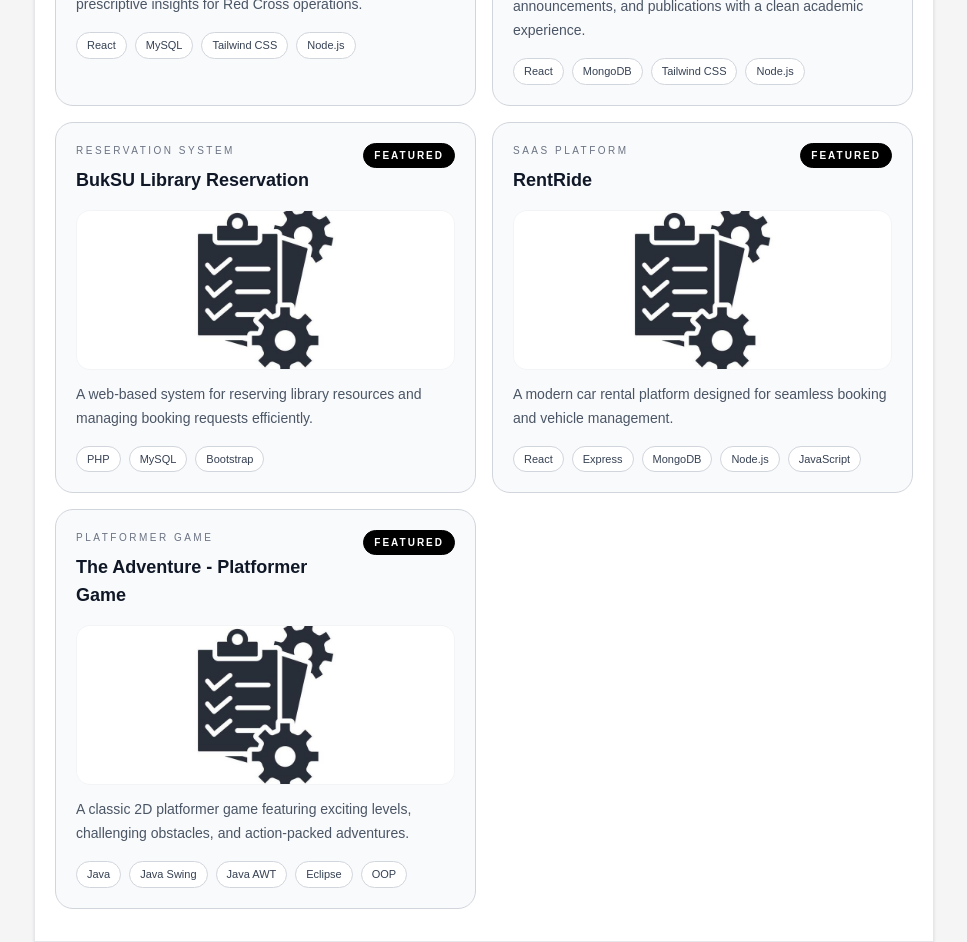
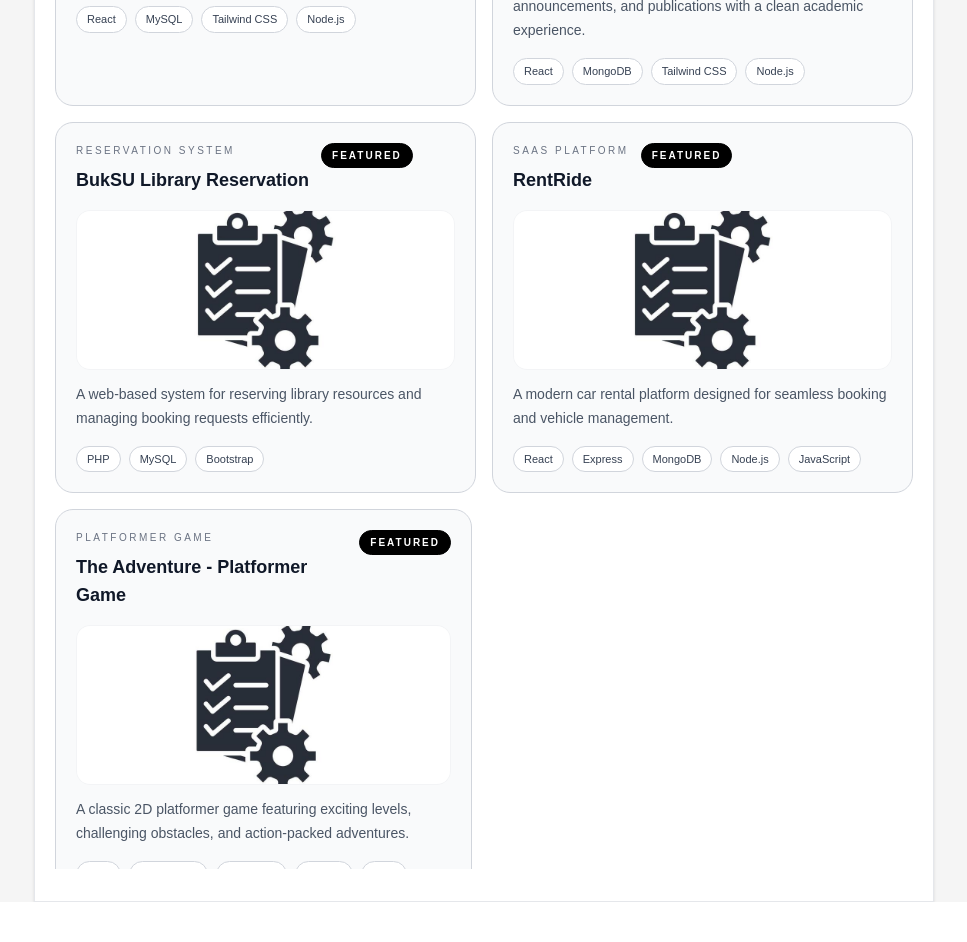
Before and after one commit to pauljohn495/My-Portfolio, a React (Vite) app in the folder frontend/: page / in a window 1280 px wide. Shown: the part 1240-2182 px from the top of the page, without its empty margins (156-1123 px from the left). After the commit the page ends 2142 px from the top, so only its background shows below. Built offline with nearby package versions, Linux system fonts and the light colour scheme; a web font is replaced by a local one.

Commit message:
Add Verical & Horizontal container

```diff
--- a/frontend/src/pages/home.jsx
+++ b/frontend/src/pages/home.jsx
@@ -70,6 +70,46 @@ const Home = () => {
   const panelClass = isDarkMode ? 'border-gray-700 bg-[#1f1f1f]' : 'border-gray-200 bg-white'
   const pillClass = isDarkMode ? 'border-gray-600 bg-gray-800 text-gray-200' : 'border-gray-300 bg-white text-gray-700'
   const softBadgeClass = isDarkMode ? 'border-gray-600 bg-gray-800/80 text-gray-300' : 'border-black/10 bg-black/5 text-gray-600'
+  const featuredProjects = personalProjects.slice(0, 4)
+  const overflowProjects = personalProjects.slice(4)
+
+  const renderProjectCard = (project) => (
+    <button
+      key={project.title}
+      type="button"
+      onClick={() => openProjectModal(project)}
+      className={`flex h-full min-h-[320px] flex-col rounded-2xl border p-5 text-left transition duration-200 hover:-translate-y-1 hover:shadow-sm focus:outline-none focus:ring-2 ${isDarkMode ? 'border-gray-700 bg-[#222222] focus:ring-gray-500' : 'border-gray-300 bg-gray-50 focus:ring-black/20'}`}
+    >
+      <div className="flex items-start justify-between gap-3">
+        <div>
+          <p className={`text-[10px] uppercase tracking-[0.25em] ${mutedTextClass}`}>{project.type}</p>
+          <h2 className={`mt-2 text-lg font-semibold ${headingTextClass}`}>{project.title}</h2>
+        </div>
+        <span className="rounded-full border border-black bg-black px-2.5 py-1 text-[10px] font-semibold uppercase tracking-[0.2em] text-white">
+          Featured
+        </span>
+      </div>
+
+      <img
+        src={getProjectImage(project.image)}
+        alt={project.title}
+        className={`mt-4 h-40 w-full rounded-xl border object-cover ${borderClass}`}
+      />
+
+      <p className={`mt-3 text-sm leading-6 ${bodyTextClass}`}>{project.description}</p>
+
+      <div className="mt-4 flex flex-wrap gap-2">
+        {project.stack.map((tech) => (
+          <span
+            key={tech}
+            className={`rounded-full border px-2.5 py-1 text-[11px] font-medium ${pillClass}`}
+          >
+            {tech}
+          </span>
+        ))}
+      </div>
+    </button>
+  )
 
   return (
     <div className={`min-h-screen font-sans transition-colors duration-300 ${isDarkMode ? 'bg-[#121212] text-gray-100' : 'bg-[#f5f5f5] text-black'}`}>
@@ -229,44 +269,28 @@ const Home = () => {
             <p className={`text-sm ${mutedTextClass}`}>Selected work</p>
           </div>
 
-          <div className="mt-5 grid gap-4 sm:grid-cols-2">
-            {personalProjects.map((project) => (
-              <button
-                key={project.title}
-                type="button"
-                onClick={() => openProjectModal(project)}
-                className={`rounded-2xl border p-5 text-left transition duration-200 hover:-translate-y-1 hover:shadow-sm focus:outline-none focus:ring-2 ${isDarkMode ? 'border-gray-700 bg-[#222222] focus:ring-gray-500' : 'border-gray-300 bg-gray-50 focus:ring-black/20'}`}
-              >
-                <div className="flex items-start justify-between gap-3">
-                  <div>
-                    <p className={`text-[10px] uppercase tracking-[0.25em] ${mutedTextClass}`}>{project.type}</p>
-                    <h2 className={`mt-2 text-lg font-semibold ${headingTextClass}`}>{project.title}</h2>
-                  </div>
-                  <span className="rounded-full border border-black bg-black px-2.5 py-1 text-[10px] font-semibold uppercase tracking-[0.2em] text-white">
-                    Featured
-                  </span>
+          <div className="mt-5 hidden sm:block">
+            <div className="grid gap-4 md:grid-cols-2">
+              {featuredProjects.map((project) => renderProjectCard(project))}
+            </div>
+
+            {overflowProjects.length > 0 && (
+              <div className={`mt-4 max-h-[360px] overflow-y-auto pr-2 ${isDarkMode ? 'scrollbar-thin scrollbar-thumb-gray-700' : ''}`}>
+                <div className="grid gap-4 md:grid-cols-2">
+                  {overflowProjects.map((project) => renderProjectCard(project))}
                 </div>
+              </div>
+            )}
+          </div>
 
-                <img
-                  src={getProjectImage(project.image)}
-                  alt={project.title}
-                  className={`mt-4 h-40 w-full rounded-xl border object-cover ${borderClass}`}
-                />
-
-                <p className={`mt-3 text-sm leading-6 ${bodyTextClass}`}>{project.description}</p>
-
-                <div className="mt-4 flex flex-wrap gap-2">
-                  {project.stack.map((tech) => (
-                    <span
-                      key={tech}
-                      className={`rounded-full border px-2.5 py-1 text-[11px] font-medium ${pillClass}`}
-                    >
-                      {tech}
-                    </span>
-                  ))}
+          <div className="mt-5 block sm:hidden">
+            <div className="flex snap-x snap-mandatory gap-3 overflow-x-auto pb-3 scroll-smooth">
+              {personalProjects.map((project) => (
+                <div key={project.title} className="w-[calc(50%-0.375rem)] shrink-0 snap-start">
+                  {renderProjectCard(project)}
                 </div>
-              </button>
-            ))}
+              ))}
+            </div>
           </div>
         </div>
       </div>
```
